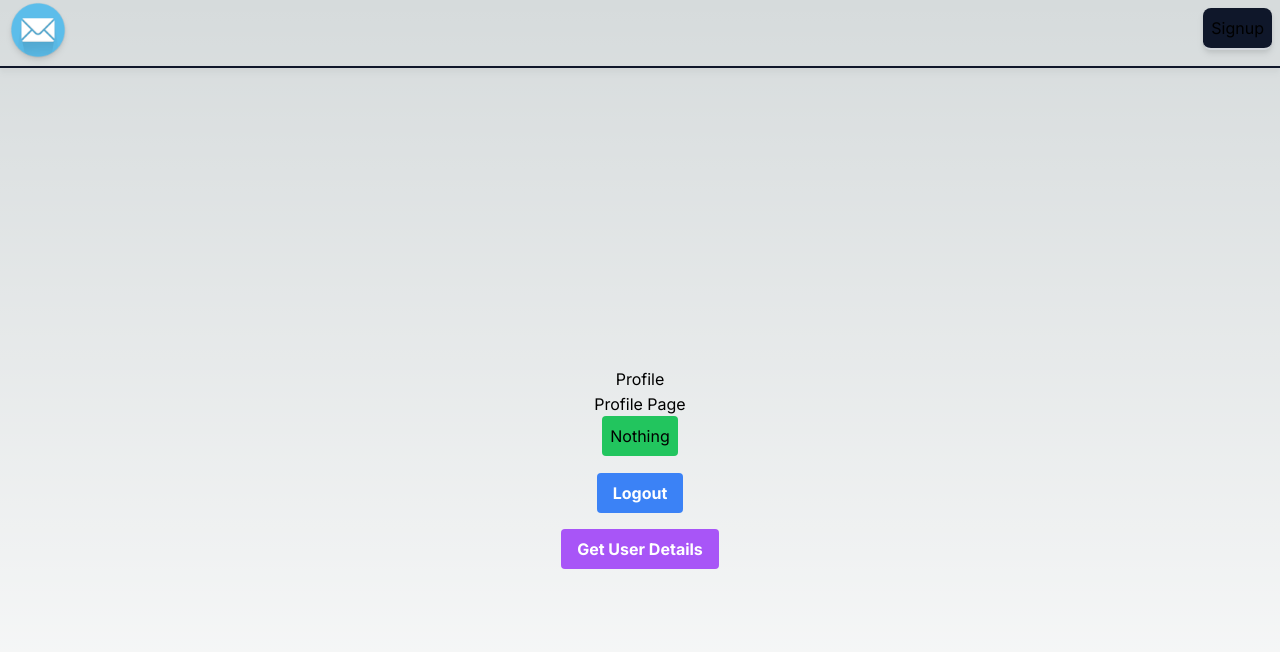
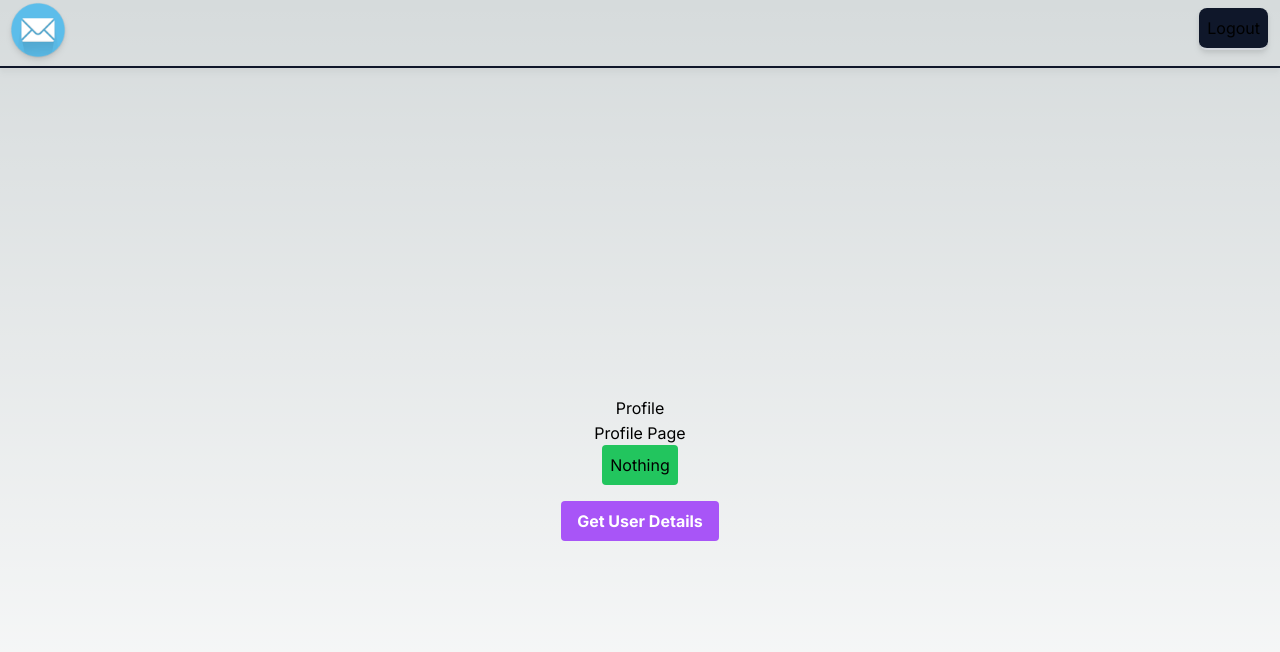
Before and after one commit to sahilansarimondal/mail-service, a Next.js app: page /profile in a window 1280 px wide. Shown: the top 652 px of the page. Built offline with nearby package versions, Linux system fonts and the light colour scheme; no server answers.

Commit message:
navbar created for profile

```diff
--- a/src/app/profile/page.tsx
+++ b/src/app/profile/page.tsx
@@ -36,14 +36,6 @@ export default function ProfilePage() {
           <Link href={`/profile/${data}`}>{data}</Link>
         )}
       </h2>
-      <hr />
-
-      <button
-        onClick={logout}
-        className="bg-blue-500 mt-4 hover:bg-blue-700 text-white font-bold py-2 px-4 rounded"
-      >
-        Logout
-      </button>
       <button
         onClick={getUserDetails}
         className="bg-purple-500 mt-4 hover:bg-blue-700 text-white font-bold py-2 px-4 rounded"
--- a/src/app/ui/Navbar.tsx
+++ b/src/app/ui/Navbar.tsx
@@ -1,11 +1,61 @@
 "use client";
+import axios from "axios";
 import Image from "next/image";
 import Link from "next/link";
 import { usePathname } from "next/navigation";
+import { useEffect, useState } from "react";
+import toast from "react-hot-toast";
+import { useRouter } from "next/navigation";
 
 export const Navbar = () => {
+  const router = useRouter();
+  const [username, setUsername] = useState("");
   const pathname = usePathname();
-  console.log(pathname);
+
+  const getUser = async () => {
+    if (pathname === "/profile") {
+      const response = await axios.get("/api/users/me");
+      const username = response.data.data.username;
+      setUsername(username);
+    }
+  };
+  useEffect(() => {
+    getUser();
+  });
+
+  const logout = async () => {
+    try {
+      await axios.get("/api/users/logout");
+      toast.success("Logout successfully");
+      router.push("/login");
+    } catch (error: any) {
+      console.log(error.message);
+      toast.error(error.message);
+    }
+  };
+  if (pathname === "/profile") {
+    return (
+      <div className="flex justify-between border-b-2 drop-shadow-md border-slate-900  ">
+        <Link href={"/"}>
+          <Image
+            className="mx-2"
+            src="/logoimg.png"
+            alt="logo"
+            width={"60"}
+            height={"60"}
+          />
+        </Link>
+        <h2 className="flex items-center text-xl font-semibold ">{username}</h2>
+
+        <button
+          onClick={logout}
+          className="p-2 mt-2 mr-3 border-b-2 border-gray-300  bg-slate-900 rounded-lg mb-4 hover:border-blue-500 hover:bg-slate-800"
+        >
+          {"Logout"}
+        </button>
+      </div>
+    );
+  }
   return (
     <div className="flex justify-between border-b-2 drop-shadow-md border-slate-900  ">
       <Link href={"/"}>
@@ -14,7 +64,7 @@ export const Navbar = () => {
           src="/logoimg.png"
           alt="logo"
           width={"60"}
-          height={"50"}
+          height={"60"}
         />
       </Link>
       <Link
```
Also changed, not shown: 2 other files (tests, documents, lock files or other folders).
